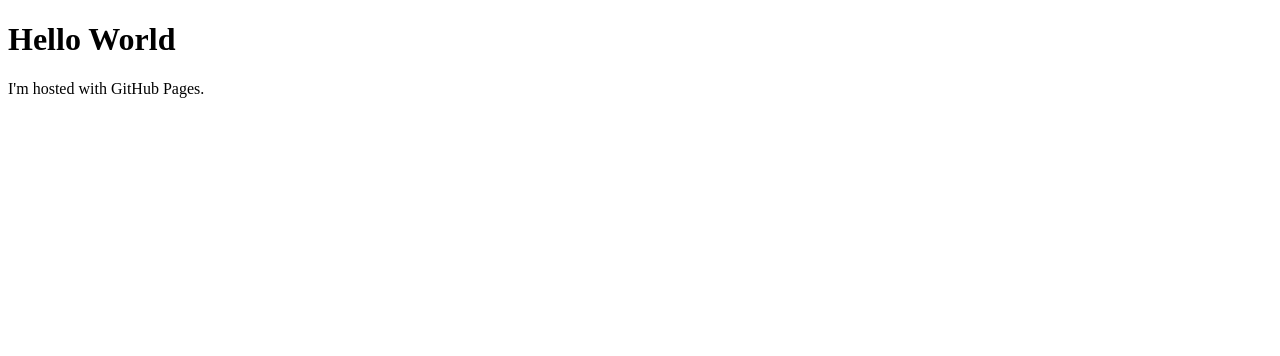
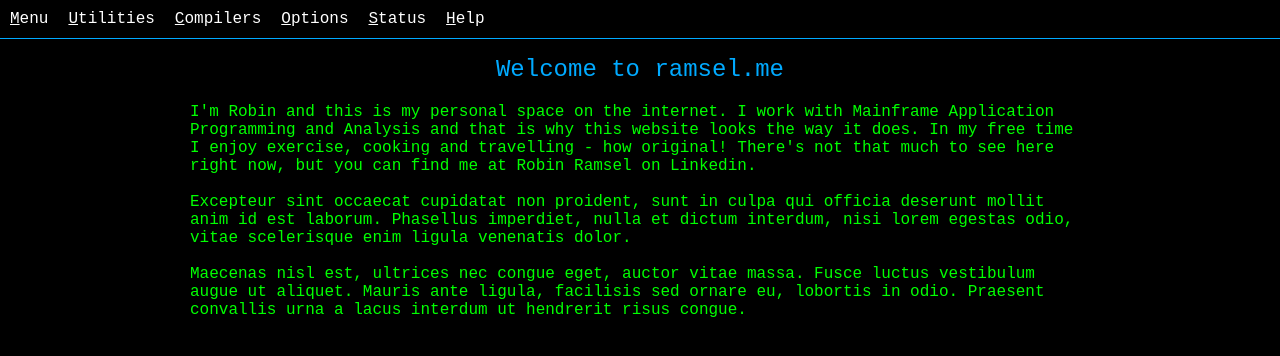
Before and after one commit to rramsel/rramsel.github.io, a plain HTML site: page index.html in a window 1280 px wide. Drawn offline with Linux system fonts and the light colour scheme; a web font is replaced by a local one.

Commit message:
Update index.html

```diff
--- a/index.html
+++ b/index.html
@@ -1,7 +1,70 @@
 <!DOCTYPE html>
-<html>
+<html lang="en">
+<head>
+    <meta charset="UTF-8">
+    <meta name="viewport" content="width=device-width, initial-scale=1.0">
+    <title>ramsel.me - welcome</title>
+    <link href="https://fonts.googleapis.com/css2?family=IBM+3270&display=swap" rel="stylesheet">
+    <style>
+        body {
+            background-color: black;
+            color: #00FF00;
+            font-family: 'IBM 3270', monospace;
+            margin: 0;
+            padding: 0;
+        }
+        .navbar {
+            background-color: #000000;
+            color: #FFFFFF;
+            padding: 10px;
+            text-align: left;
+            border-bottom: 1px solid #00AAFF;
+            display: flex;
+            gap: 20px;
+        }
+        .navbar span {
+            display: flex;
+            align-items: center;
+        }
+        .navbar span .underline {
+            text-decoration: underline;
+            display: inline;
+        }
+        .container {
+            max-width: 900px;
+            margin: 5px auto;
+            padding: 10px;
+        }
+        .title {
+            color: #00AAFF;
+            text-align: center;
+            font-size: 1.5em;
+            margin-top: 2px;
+            margin-bottom: 2px;
+        }
+        .content {
+            white-space: pre-line;
+        }
+    </style>
+</head>
 <body>
-<h1>Hello World</h1>
-<p>I'm hosted with GitHub Pages.</p>
+    <div class="navbar">
+        <span><span class="underline">M</span>enu</span>
+        <span><span class="underline">U</span>tilities</span>
+        <span><span class="underline">C</span>ompilers</span>
+        <span><span class="underline">O</span>ptions</span>
+        <span><span class="underline">S</span>tatus</span>
+        <span><span class="underline">H</span>elp</span>
+    </div>
+    <div class="container">
+        <div class="title">Welcome to ramsel.me</div>
+        <div class="content">
+I'm Robin and this is my personal space on the internet. I work with Mainframe Application Programming and Analysis and that is why this website looks the way it does. In my free time I enjoy exercise, cooking and travelling - how original!  There's not that much to see here right now, but you can find me at Robin Ramsel on Linkedin.
+
+Excepteur sint occaecat cupidatat non proident, sunt in culpa qui officia deserunt mollit anim id est laborum. Phasellus imperdiet, nulla et dictum interdum, nisi lorem egestas odio, vitae scelerisque enim ligula venenatis dolor.
+
+Maecenas nisl est, ultrices nec congue eget, auctor vitae massa. Fusce luctus vestibulum augue ut aliquet. Mauris ante ligula, facilisis sed ornare eu, lobortis in odio. Praesent convallis urna a lacus interdum ut hendrerit risus congue.
+        </div>
+    </div>
 </body>
 </html>
```
